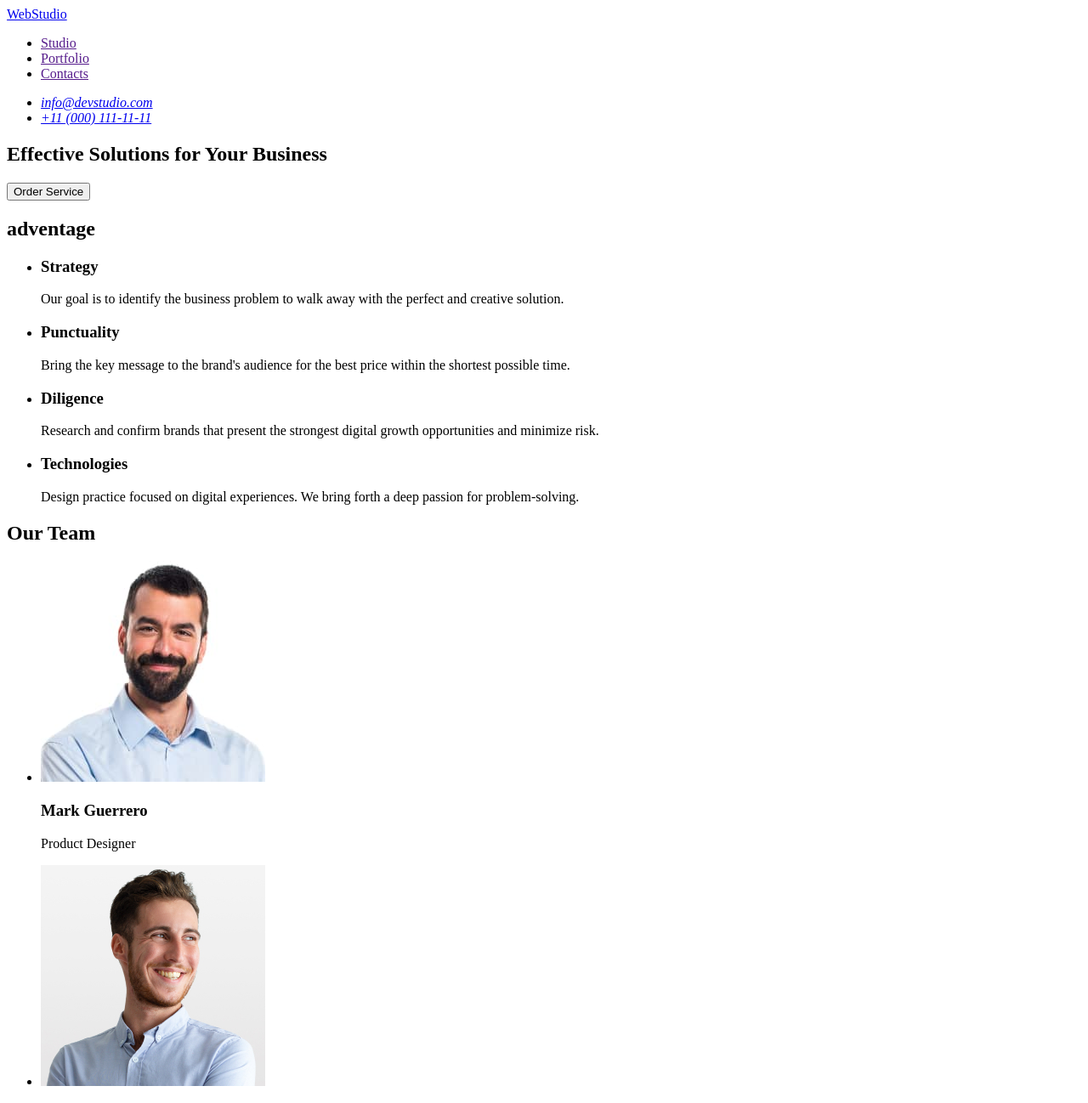
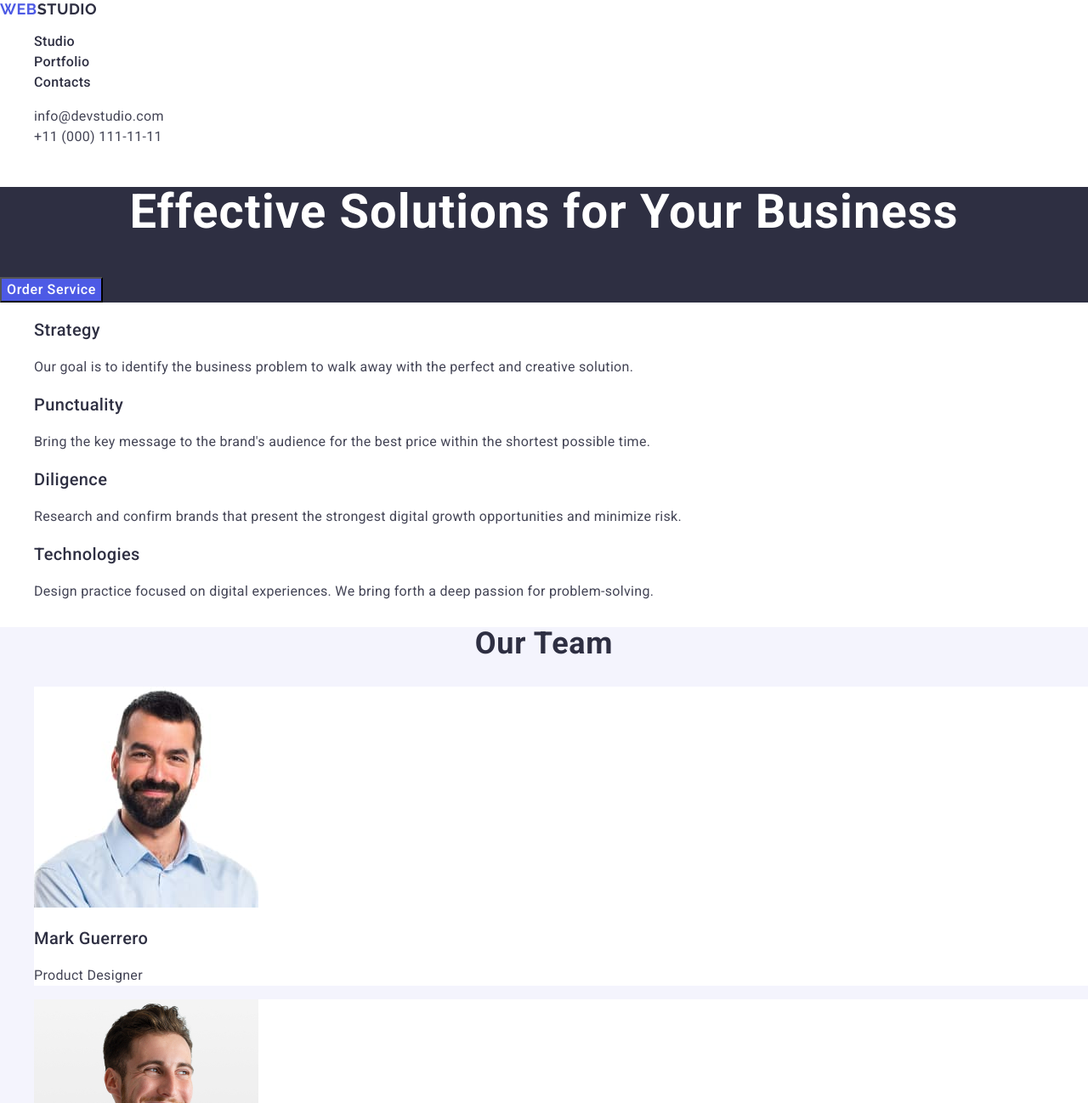
Before and after one commit to anastasiiatolkach22/goit-markup-hw-02, a plain HTML site: page index.html in a window 1280 px wide. Shown: the top 1298 px of the page at 85% size. Drawn offline with nearby package versions, Linux system fonts and the light colour scheme.

Commit message:
стилі тексту

```diff
--- /dev/null
+++ b/css/styles.css
@@ -0,0 +1,190 @@
+body {
+  font-family: "Roboto", sans-serif;
+  color: #434455;
+  background-color: #fff;
+}
+a {
+  text-decoration: none;
+}
+ul {
+  list-style: none;
+}
+/* header */
+.logo {
+  color: #4d5ae5;
+  font-family: Raleway, sans-serif;
+  font-size: 18px;
+  font-weight: 700;
+  line-height: 1.17;
+  letter-spacing: 0.03em;
+  text-transform: uppercase;
+}
+.logo-part {
+  color: #2e2f42;
+}
+.nav-link {
+  color: #2e2f42;
+
+  font-size: 16px;
+  font-weight: 500;
+  line-height: 1.5;
+
+  letter-spacing: 0.02em;
+}
+.nav-link:hover,
+.nav-link:focus {
+  color: #404bbf;
+}
+.addres {
+  font-style: normal;
+}
+.addres-link {
+  color: #434455;
+
+  font-size: 16px;
+
+  line-height: 1.5;
+
+  letter-spacing: 0.02em;
+}
+.addres-link:hover,
+.addres-link:focus {
+  color: #404bbf;
+}
+/* hero */
+.hero {
+  background-color: #2e2f42;
+}
+
+.hero-title {
+  color: #fff;
+  text-align: center;
+
+  font-size: 56px;
+
+  line-height: 1.07;
+
+  letter-spacing: 0.02em;
+}
+
+.hero-btn {
+  color: #fff;
+
+  font-family: Roboto, sans-serif;
+  font-size: 16px;
+
+  font-weight: 500;
+  line-height: 1.5;
+  cursor: pointer;
+  letter-spacing: 0.04em;
+  background-color: #4d5ae5;
+}
+.hero-btn:hover,
+.hero-btn:focus {
+  background-color: #404bbf;
+}
+/* Futures */
+.futeres-subtitle {
+  color: #2e2f42;
+
+  font-size: 20px;
+
+  font-weight: 500;
+  line-height: 1.2;
+
+  letter-spacing: 0.02em;
+}
+
+.futeres-desc {
+  font-size: 16px;
+
+  line-height: 1.5;
+
+  letter-spacing: 0.02em;
+}
+/* team */
+.team {
+  background-color: #f4f4fd;
+}
+.team-item {
+  background-color: #fff;
+}
+.team-title {
+  color: #2e2f42;
+  text-align: center;
+
+  font-size: 36px;
+
+  line-height: 1.11;
+
+  letter-spacing: 0.02em;
+  text-transform: capitalize;
+}
+
+.team-subtitle {
+  color: #2e2f42;
+
+  font-size: 20px;
+
+  font-weight: 500;
+  line-height: 1.2;
+
+  letter-spacing: 0.02em;
+}
+
+.team-desk {
+  font-size: 16px;
+
+  line-height: 1.5;
+
+  letter-spacing: 0.02em;
+}
+/* portfolio */
+.portfolio-title {
+  color: #2e2f42;
+  text-align: center;
+
+  font-size: 36px;
+
+  line-height: 1.11;
+
+  letter-spacing: 0.02em;
+  text-transform: capitalize;
+}
+
+.portfolio-subtitle {
+  color: #2e2f42;
+
+  font-size: 20px;
+
+  font-weight: 500;
+  line-height: 1.2;
+
+  letter-spacing: 0.02em;
+}
+
+.porfolio-desk {
+  font-size: 16px;
+
+  line-height: 1.5;
+
+  letter-spacing: 0.02em;
+}
+/* footer */
+.footer {
+  background-color: #2e2f42;
+}
+
+.footer-logo-part {
+  color: #f4f4fd;
+}
+
+.footer-desk {
+  color: #f4f4fd;
+
+  font-size: 16px;
+
+  line-height: 1.5;
+
+  letter-spacing: 0.02em;
+}
--- a/index.html
+++ b/index.html
@@ -4,94 +4,141 @@
     <meta charset="UTF-8" />
     <meta name="viewport" content="width=device-width, initial-scale=1.0" />
     <title>WebStudio</title>
+    <!-- fonts -->
+    <link rel="preconnect" href="https://fonts.googleapis.com">
+    <link rel="preconnect" href="https://fonts.gstatic.com" crossorigin>
+    <link href="https://fonts.googleapis.com/css2?family=Raleway:wght@700&family=Roboto:wght@400;500;700&display=swap"
+      rel="stylesheet">
+      <!-- normalize -->
+    <link rel="stylesheet" href="https://cdnjs.cloudflare.com/ajax/libs/modern-normalize/2.0.0/modern-normalize.min.css"
+      integrity="sha512-4xo8blKMVCiXpTaLzQSLSw3KFOVPWhm/TRtuPVc4WG6kUgjH6J03IBuG7JZPkcWMxJ5huwaBpOpnwYElP/m6wg=="
+      crossorigin="anonymous" referrerpolicy="no-referrer" />
+      <!-- local styles -->
+      <link rel="stylesheet" href="./css/styles.css">
   </head>
   <body>
     <!-- header -->
     <header>
       <nav>
-        <a href="./index.html">WebStudio</a>
+        <a class="logo" href="./index.html">Web<span class="logo-part">Studio</span></a>
         <ul>
           <li>
-            <a href="">Studio</a>
+            <a class="nav-link" href="">Studio</a>
           </li>
           <li>
-            <a href="">Portfolio</a>
+            <a class="nav-link" href="">Portfolio</a>
           </li>
           <li>
-            <a href="">Contacts</a>
+            <a class="nav-link" href="">Contacts</a>
           </li>
         </ul>
       </nav>
-      <address>
+      <address class="addres">
         <ul>
           <li>
-            <a href="mailto:info@devstudio.com">info@devstudio.com</a>
+            <a class="addres-link" href="mailto:info@devstudio.com">info@devstudio.com</a>
           </li>
           <li>
-            <a href="tel:+110001111111">+11 (000) 111-11-11</a>
+            <a class="addres-link" href="tel:+110001111111">+11 (000) 111-11-11</a>
           </li>
         </ul>
       </address>
     </header>
     <main>
         <!-- hero -->
+      <section class="hero">
+        <h1 class="hero-title" >Effective Solutions for Your Business</h1>
+        <button class="hero-btn" type="button">Order Service</button>
+      </section>
+      <!-- Futures -->
       <section>
-        <h1>Effective Solutions for Your Business</h1>
-        <button type="button">Order Service</button>
-      </section>
-      <!-- adventage -->
-      <section>
-        <h2>adventage</h2>
+        <h2 hidden>Futures</h2>
         <ul>
           <li>
-            <h3>Strategy</h3>
-            <p>Our goal is to identify the business
+            <h3 class="futeres-subtitle">Strategy</h3>
+            <p class="futeres-desc">Our goal is to identify the business
             problem to walk away with the perfect and creative solution.</p>
           </li>
           <li>
-            <h3>Punctuality</h3>
-            <p>Bring the key message to the brand's audience for the best price within the shortest possible time.</p>
+            <h3 class="futeres-subtitle">Punctuality</h3>
+            <p class="futeres-desc">Bring the key message to the brand's audience for the best price within the shortest possible time.</p>
           </li>
           <li>
-            <h3>Diligence</h3>
-            <p>Research and confirm brands that present the strongest digital growth opportunities and minimize risk.</p>
+            <h3 class="futeres-subtitle">Diligence</h3>
+            <p class="futeres-desc">Research and confirm brands that present the strongest digital growth opportunities and minimize risk.</p>
           </li>
           <li>
-            <h3>Technologies</h3>
-            <p>Design practice focused on digital experiences. We bring forth a deep passion for problem-solving.</p>
+            <h3 class="futeres-subtitle">Technologies</h3>
+            <p class="futeres-desc">Design practice focused on digital experiences. We bring forth a deep passion for problem-solving.</p>
           </li>
         </ul>
       </section>
       <!-- team -->
-      <section>
-        <h2>Our Team</h2>
+      <section class="team">
+        <h2 class="team-title">Our Team</h2>
         <ul>
-            <li>
+            <li class="team-item">
                 <img src="./images/mark.jpg" alt="mark" width="264">
-                <h3>Mark Guerrero</h3>
-                <p>Product Designer</p>
+                <h3 class="team-subtitle">Mark Guerrero</h3>
+                <p class="team-desk">Product Designer</p>
             </li>
-            <li>
+            <li class="team-item">
                 <img src="./images/tom.jpg" alt="tom" width="264">
-                <h3>Tom Ford</h3>
-                <p>Frontend Developer</p>
+                <h3  class="team-subtitle">Tom Ford</h3>
+                <p class="team-desk">Frontend Developer</p>
             </li>
-            <li>
+            <li class="team-item">
                 <img src="./images/camila.jpg" alt="camila" width="264">
-                <h3>Camila Garcia</h3>
-                <p>Marketing</p>
+                <h3  class="team-subtitle">Camila Garcia</h3>
+                <p class="team-desk">Marketing</p>
             </li>
-            <li>
+            <li class="team-item">
                 <img src="./images/daniel.jpg" alt="daniel" width="264">
-                <h3>Daniel Wilson</h3>
-                <p>UI Designer</p>
+                <h3  class="team-subtitle">Daniel Wilson</h3>
+                <p class="team-desk">UI Designer</p>
             </li>
         </ul>
       </section>
+      <!-- portfolio -->
+      <section>
+        <h2 class="portfolio-title">Our Portfolio</h2>
+        <ul>
+          <li>
+            <img src="./images/portfolio-1.jpg" alt="Banking" width="360">
+            <h3 class="portfolio-subtitle">Banking App</h3>
+            <p class="porfolio-desk">App</p>
+          </li>
+          <li>
+            <img src="./images/portfolio-2.jpg" alt="Payment" width="360">
+            <h3 class="portfolio-subtitle">Cashless Payment</h3>
+            <p class="porfolio-desk">Marketing</p>
+          </li>
+          <li>
+            <img src="./images/portfolio-3.jpg" alt="Meditation" width="360">
+            <h3 class="portfolio-subtitle">Meditation App</h3>
+            <p class="porfolio-desk">App</p>
+          </li>
+          <li>
+            <img src="./images/portfolio-4.jpg" alt="taxi" width="360">
+            <h3 class="portfolio-subtitle">Taxi Service</h3>
+            <p class="porfolio-desk">Marketing</p>
+          </li>
+          <li>
+            <img src="./images/portfolio-5.jpg" alt="Screen" width="360">
+            <h3 class="portfolio-subtitle">Screen Illustrations</h3>
+            <p class="porfolio-desk">Design</p>
+          </li>
+          <li>
+            <img src="./images/portfolio-6.jpg" alt="Courses" width="360">
+            <h3 class="portfolio-subtitle">Online Courses</h3>
+            <p class="porfolio-desk">Marketing</p>
+          </li>
+        </ul>
+      </section>
     </main>
-    <footer>
-        <a href="./index.html">WebStudio</a>
-        <p>
+    <footer class="footer">
+        <a class="logo" href="./index.html">Web<span class="footer-logo-part">Studio</span></a>
+        <p class="footer-desk">
             Increase the flow of customers and sales for your business with digital marketing & growth solutions.
         </p>
     </footer>
```
Also changed, not shown: images/portfolio-1.jpg (added), images/portfolio-2.jpg (added), images/portfolio-3.jpg (added), images/portfolio-4.jpg (added), images/portfolio-5.jpg (added), images/portfolio-6.jpg (added).
